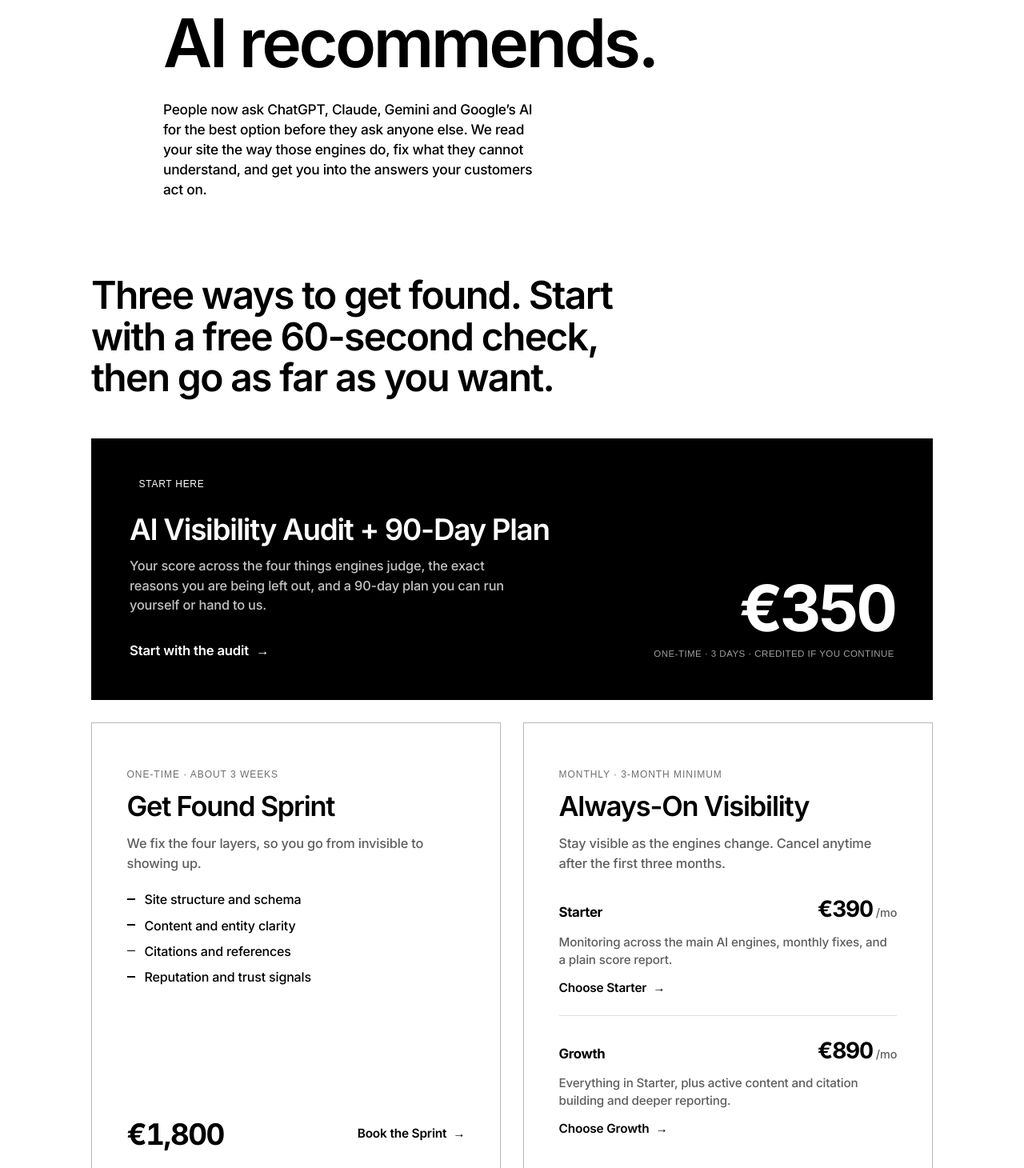
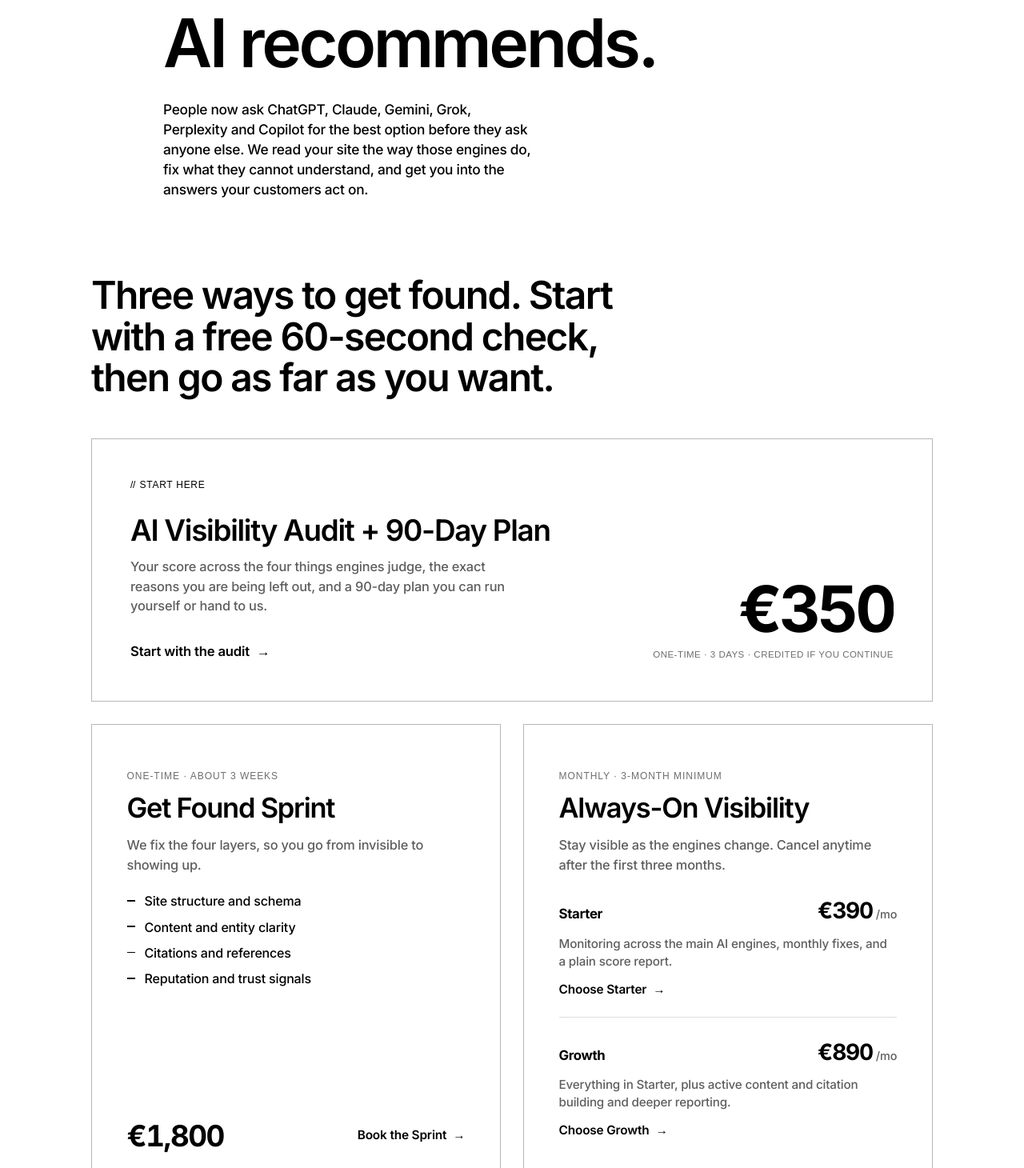
Before and after one commit to Calibre-Studio/getfound-site, a Next.js app: page / in a window 1280 px wide. Shown: the part 310-1770 px from the top of the page at 80% size. Built offline with nearby package versions, Linux system fonts and the light colour scheme; no server answers; a web font is replaced by a local one.

Commit message:
START HERE matches the cards, add motion, six-engine roster

```diff
--- a/app/globals.css
+++ b/app/globals.css
@@ -322,25 +322,25 @@ body.js .hero-reveal.in .aw { animation: heroRise 0.85s var(--ease) both; animat
 .offer { padding-top: clamp(8px, 2vw, 22px); padding-bottom: clamp(40px, 7vw, 92px); }
 .offer-intro { font-size: var(--h2); font-weight: 600; letter-spacing: -0.035em; line-height: 1.08; max-width: 21ch; margin: 0 0 clamp(28px, 4vw, 50px); text-wrap: balance; }
 
-/* start-here band (clickable) */
-.offer-entry { display: grid; grid-template-columns: 1.7fr 1fr; gap: clamp(22px, 4vw, 56px); align-items: end; background: var(--ink); color: var(--bg); padding: clamp(28px, 4vw, 48px); transition: transform 0.4s var(--ease); }
-.offer-entry:hover { transform: translateY(-3px); }
-.offer-entry .eyebrow { color: var(--bg); margin-bottom: clamp(16px, 3vw, 28px); }
+/* start-here card (clickable) — same white bordered treatment as the two cards below */
+.offer-entry { display: grid; grid-template-columns: 1.7fr 1fr; gap: clamp(22px, 4vw, 56px); align-items: end; background: var(--bg); color: var(--ink); border: 1px solid var(--line-2); padding: clamp(28px, 4vw, 48px); transition: border-color 0.45s var(--ease), transform 0.45s var(--ease); }
+.offer-entry:hover { border-color: var(--ink); transform: translateY(-3px); }
+.offer-entry .eyebrow { color: var(--ink); margin-bottom: clamp(16px, 3vw, 28px); }
 .offer-entry-title { font-size: clamp(1.5rem, 3vw, 2.3rem); font-weight: 600; letter-spacing: -0.035em; line-height: 1.05; }
-.offer-entry-body { font-size: 1.02rem; line-height: 1.5; color: rgba(255,255,255,0.76); margin: 14px 0 0; max-width: 48ch; }
-.offer-entry-cta { display: inline-flex; align-items: center; gap: 9px; font-weight: 600; font-size: 1.04rem; letter-spacing: -0.01em; margin-top: clamp(20px, 3vw, 32px); }
+.offer-entry-body { font-size: 1.02rem; line-height: 1.5; color: var(--muted); margin: 14px 0 0; max-width: 48ch; }
+.offer-entry-cta { display: inline-flex; align-items: center; gap: 9px; font-weight: 600; font-size: 1.04rem; letter-spacing: -0.01em; margin-top: clamp(20px, 3vw, 32px); color: var(--ink); }
 .offer-entry-cta .arr { display: inline-block; transition: transform 0.4s var(--ease); }
 .offer-entry:hover .offer-entry-cta .arr { transform: translateX(5px); }
 .offer-entry-price { text-align: right; }
 .offer-entry-price .amount { display: block; font-size: clamp(3rem, 7vw, 5rem); font-weight: 700; letter-spacing: -0.05em; line-height: 0.84; font-variant-numeric: tabular-nums; }
-.offer-entry-price .note { display: block; font-family: var(--font-mono), ui-monospace, Menlo, monospace; font-size: 0.72rem; letter-spacing: 0.04em; text-transform: uppercase; color: rgba(255,255,255,0.62); margin-top: 16px; }
+.offer-entry-price .note { display: block; font-family: var(--font-mono), ui-monospace, Menlo, monospace; font-size: 0.72rem; letter-spacing: 0.04em; text-transform: uppercase; color: var(--faint); margin-top: 16px; }
 @media (max-width: 720px) { .offer-entry { grid-template-columns: 1fr; align-items: start; gap: 26px; } .offer-entry-price { text-align: left; } }
 
 /* the two offering cards reuse .door */
 .offer-grid { display: grid; grid-template-columns: 1fr 1fr; gap: clamp(16px, 2.4vw, 28px); margin-top: clamp(16px, 2.4vw, 28px); }
 @media (max-width: 760px) { .offer-grid { grid-template-columns: 1fr; } }
 .offer-card { min-height: 0; }
-.offer-card:hover { transform: none; border-color: var(--line-2); }
+.offer-card:hover { transform: translateY(-3px); border-color: var(--ink); }
 .offer-card .door-body { max-width: 40ch; }
 .layers { list-style: none; margin: clamp(16px, 2.2vw, 22px) 0 0; padding: 0; display: grid; gap: 10px; }
 .layers li { font-size: 1rem; line-height: 1.4; padding-left: 22px; position: relative; color: var(--ink); }
@@ -376,3 +376,34 @@ body.js .hero-reveal.in .aw { animation: heroRise 0.85s var(--ease) both; animat
 .cta-acts { display: inline-flex; align-items: center; gap: 14px; flex-wrap: wrap; justify-content: center; }
 .btn-link.ghost { background: var(--bg); color: var(--ink); border: 1px solid var(--ink); }
 .btn-link.ghost:hover { background: var(--ink); color: var(--bg); }
+
+/* ---------- motion layer (varied, on-brand, reduced-motion safe) ---------- */
+/* reveal hooks: JS adds .in when in view. Without JS, everything stays visible. */
+body.js .r { opacity: 0; transform: translateY(22px); transition: opacity 0.8s var(--ease), transform 0.8s var(--ease); }
+body.js .r.in { opacity: 1; transform: none; }
+body.js .r.soft { transform: translateY(13px); }
+
+/* staggered children (cards-in-a-grid, step rows) */
+body.js .sg > * { opacity: 0; transform: translateY(20px); transition: opacity 0.7s var(--ease), transform 0.7s var(--ease); transition-delay: calc(var(--i, 0) * 80ms); }
+body.js .sg.in > * { opacity: 1; transform: none; }
+
+/* editorial number wipe-up: the figure rises from behind a mask */
+.num { display: inline-block; overflow: hidden; vertical-align: bottom; }
+.num-in { display: inline-block; transition: transform 0.85s var(--ease); transition-delay: 0.12s; }
+body.js .r .num-in, body.js .sg .num-in { transform: translateY(115%); }
+body.js .r.in .num-in, body.js .sg.in .num-in { transform: translateY(0); }
+
+/* dash-list items: stagger in once the grid reveals */
+body.js .sg .layers li { opacity: 0; transform: translateY(11px); transition: opacity 0.55s var(--ease), transform 0.55s var(--ease); transition-delay: calc(0.22s + var(--i, 0) * 70ms); }
+body.js .sg.in .layers li { opacity: 1; transform: none; }
+
+/* stat emphasis: a small confident pop on the headline figure */
+body.js .pop { display: inline-block; opacity: 0; transform: scale(0.9); transition: opacity 0.6s var(--ease), transform 0.6s var(--ease); transition-delay: 0.18s; }
+body.js .r.in .pop { opacity: 1; transform: none; }
+
+@media (prefers-reduced-motion: reduce) {
+  body.js .r, body.js .sg > *, body.js .num-in, body.js .pop, body.js .sg .layers li {
+    opacity: 1 !important; transform: none !important; transition: none !important; filter: none !important;
+  }
+  .offer-entry, .offer-card, .door { transition: none !important; }
+}
--- a/app/layout.jsx
+++ b/app/layout.jsx
@@ -18,7 +18,7 @@ export const metadata = {
   metadataBase: new URL("https://getfound.calibrestudio.co"),
   title: "Get Found: Be the Brand AI Recommends | Calibre Studio",
   description:
-    "When customers ask ChatGPT, Claude, Gemini and Google's AI for the best option, be the answer. Calibre Studio reads your site the way the engines do, fixes what they cannot understand, and gets you into the answers. Audit from €350.",
+    "When customers ask ChatGPT, Claude, Gemini, Grok, Perplexity and Copilot for the best option, be the answer. Calibre Studio reads your site the way the engines do, fixes what they cannot understand, and gets you into the answers. Audit from €350.",
   alternates: { canonical: "/" },
   openGraph: {
     title: "Get Found: Be the Brand AI Recommends | Calibre Studio",
@@ -69,7 +69,7 @@ const SCHEMA = {
       isPartOf: { "@id": "https://getfound.calibrestudio.co/#website" },
       about: { "@id": "https://www.calibrestudio.co/#org" },
       description:
-        "AI visibility for growing brands: get recommended when customers ask ChatGPT, Claude, Gemini, Perplexity and Google AI Overviews.",
+        "AI visibility for growing brands: get recommended when customers ask ChatGPT, Claude, Gemini, Grok, Perplexity and Copilot.",
     },
     {
       "@type": "Service",
--- a/app/page.jsx
+++ b/app/page.jsx
@@ -86,15 +86,15 @@ export default function Page() {
 
   useEffect(() => {
     document.body.classList.add("js");
-    const nodes = () => document.querySelectorAll(".reveal, .stagger");
+    const nodes = () => document.querySelectorAll(".reveal, .stagger, .r, .sg");
     const reduced = window.matchMedia("(prefers-reduced-motion: reduce)").matches;
     if (reduced) {
-      document.querySelectorAll(".reveal, .stagger, .hero-reveal").forEach((el) => el.classList.add("in"));
+      document.querySelectorAll(".reveal, .stagger, .r, .sg, .hero-reveal").forEach((el) => el.classList.add("in"));
       return;
     }
 
     const vh = window.innerHeight || 0;
-    document.querySelectorAll(".reveal, .stagger, .hero-reveal").forEach((el) => {
+    document.querySelectorAll(".reveal, .stagger, .r, .sg, .hero-reveal").forEach((el) => {
       const r = el.getBoundingClientRect();
       if (r.top < vh * 0.92 && r.bottom > 0) el.classList.add("in");
     });
@@ -146,16 +146,16 @@ export default function Page() {
         <p className="eyebrow ar" style={{ "--d": "0s" }}><span className="slash">//</span>Be Found</p>
         <h1 className="display"><AnimWords text="Be the brand AI recommends." base={0.12} step={0.07} /></h1>
         <p className="lead ar" style={{ "--d": "0.55s" }}>
-          People now ask ChatGPT, Claude, Gemini and Google&rsquo;s AI for the best option before they ask
-          anyone else. We read your site the way those engines do, fix what they cannot understand, and get
+          People now ask ChatGPT, Claude, Gemini, Grok, Perplexity and Copilot for the best option before they
+          ask anyone else. We read your site the way those engines do, fix what they cannot understand, and get
           you into the answers your customers act on.
         </p>
       </section>
 
       <section className="offer wrap">
-        <p className="offer-intro reveal">Three ways to get found. Start with a free 60-second check, then go as far as you want.</p>
+        <p className="offer-intro r">Three ways to get found. Start with a free 60-second check, then go as far as you want.</p>
 
-        <a className="offer-entry reveal" href={STRIPE.audit} target="_blank" rel="noopener noreferrer">
+        <a className="offer-entry r" href={STRIPE.audit} target="_blank" rel="noopener noreferrer">
           <div className="offer-entry-main">
             <p className="eyebrow"><span className="slash">//</span>Start here</p>
             <h2 className="offer-entry-title">AI Visibility Audit + 90-Day Plan</h2>
@@ -166,26 +166,26 @@ export default function Page() {
             <span className="offer-entry-cta">Start with the audit <span className="arr" aria-hidden="true">→</span></span>
           </div>
           <div className="offer-entry-price">
-            <span className="amount">&euro;350</span>
+            <span className="amount"><span className="num"><span className="num-in">&euro;350</span></span></span>
             <span className="note">One-time &middot; 3 days &middot; credited if you continue</span>
           </div>
         </a>
 
-        <div className="offer-grid stagger">
-          <div className="door offer-card">
+        <div className="offer-grid sg">
+          <div className="door offer-card" style={{ "--i": 0 }}>
             <p className="door-meta">One-time &middot; about 3 weeks</p>
             <h3 className="door-title">Get Found Sprint</h3>
             <p className="door-body">We fix the four layers, so you go from invisible to showing up.</p>
             <ul className="layers">
-              {LAYERS.map((l) => <li key={l}>{l}</li>)}
+              {LAYERS.map((l, i) => <li key={l} style={{ "--i": i }}>{l}</li>)}
             </ul>
             <div className="offer-foot">
-              <span className="price"><span className="amount">&euro;1,800</span></span>
+              <span className="price"><span className="amount"><span className="num"><span className="num-in">&euro;1,800</span></span></span></span>
               <a className="offer-buy" href={STRIPE.sprint} target="_blank" rel="noopener noreferrer">Book the Sprint <span className="arr" aria-hidden="true">→</span></a>
             </div>
           </div>
 
-          <div className="door offer-card">
+          <div className="door offer-card" style={{ "--i": 1 }}>
             <p className="door-meta">Monthly &middot; 3-month minimum</p>
             <h3 className="door-title">Always-On Visibility</h3>
             <p className="door-body">Stay visible as the engines change. Cancel anytime after the first three months.</p>
@@ -210,17 +210,17 @@ export default function Page() {
           </div>
         </div>
 
-        <div className="offer-steps reveal">
-          {STEPS.map((s) => (
-            <div className="offer-step" key={s.t}>
+        <div className="offer-steps sg">
+          {STEPS.map((s, i) => (
+            <div className="offer-step" key={s.t} style={{ "--i": i }}>
               <h4>{s.t}</h4>
               <p>{s.b}</p>
             </div>
           ))}
         </div>
 
-        <div className="impact reveal">
-          <p className="impact-stmt">People are 2.5x more likely to visit a brand AI recommends than its competitor.</p>
+        <div className="impact r">
+          <p className="impact-stmt">People are <span className="pop">2.5x</span> more likely to visit a brand AI recommends than its competitor.</p>
           <p className="impact-src">SimilarWeb &middot; The Downstream Impact of AI Visibility, 2026</p>
         </div>
       </section>
```
Also changed, not shown: 1 other file (tests, documents, lock files or other folders).
